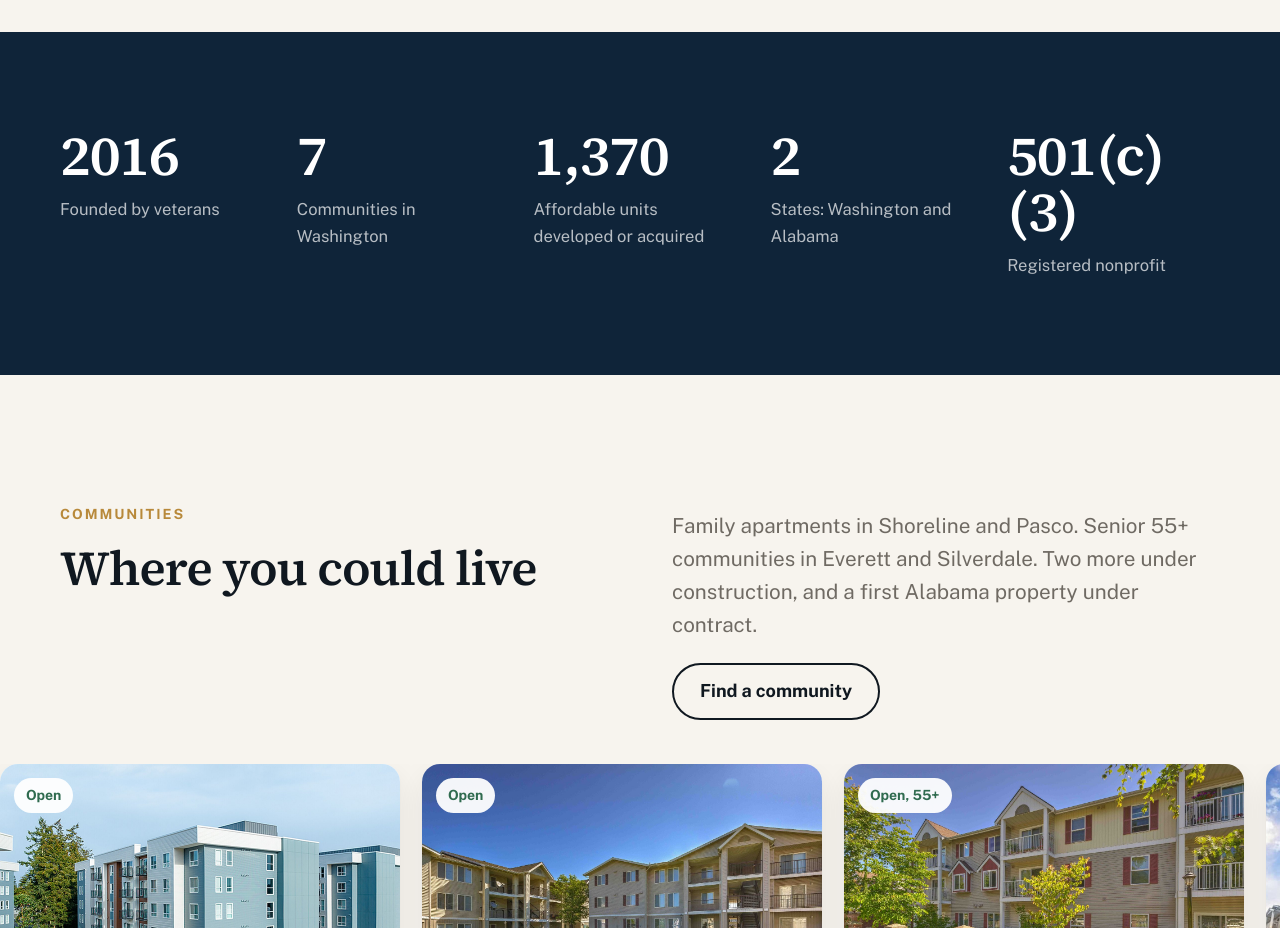
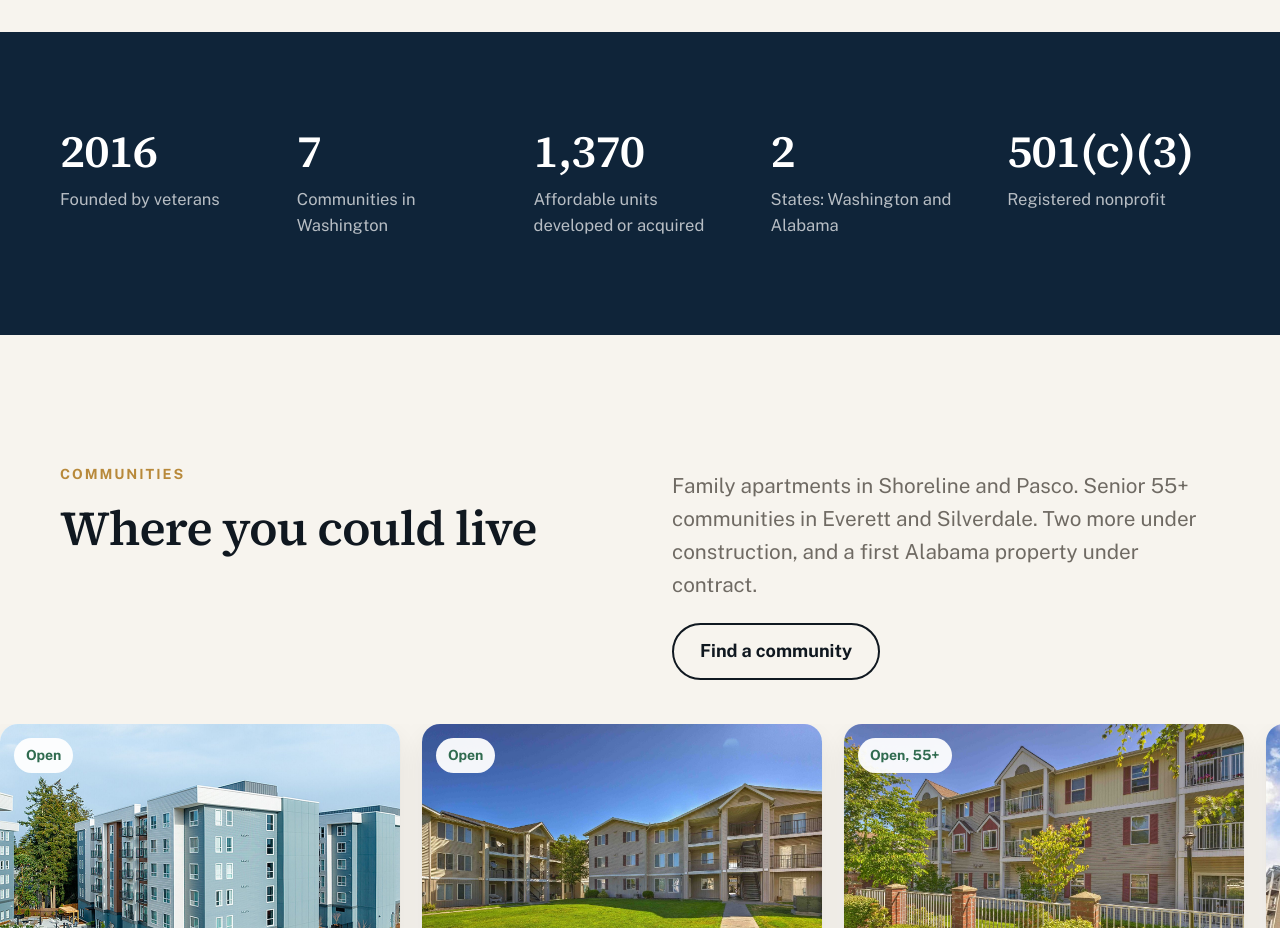
Before and after one commit to lukaspestifanos/veterans-village, a React (Vite) app: page / in a window 1280 px wide. Shown: the part 1720-2648 px from the top of the page. Built offline with nearby package versions, Linux system fonts and the light colour scheme.

Commit message:
numbers: keep 501(c)(3) on one line

```diff
--- a/src/styles/global.css
+++ b/src/styles/global.css
@@ -161,7 +161,7 @@ header.site.is-open .menu-eyebrow, header.site.is-open .menu-list li, header.sit
 @media (min-width: 1024px) { .numbers { padding-block: 96px; } }
 .numbers ul { display: grid; grid-template-columns: repeat(2, 1fr); gap: 36px 24px; }
 @media (min-width: 768px) { .numbers ul { grid-template-columns: repeat(5, 1fr); gap: 24px; } }
-.numbers b { display: block; font-family: 'Source Serif 4', Georgia, serif; font-weight: 600; font-size: clamp(2.4rem, 4.4vw, 3.8rem); line-height: 1; letter-spacing: -.02em; font-variant-numeric: tabular-nums; color: #fff; }
+.numbers b { display: block; white-space: nowrap; font-family: 'Source Serif 4', Georgia, serif; font-weight: 600; font-size: clamp(2.2rem, 3.6vw, 3.2rem); line-height: 1; letter-spacing: -.02em; font-variant-numeric: tabular-nums; color: #fff; }
 .numbers span { display: block; margin-top: 12px; font-size: .92rem; color: rgba(255, 255, 255, .7); max-width: 18ch; }
 
 /* communities rail */
```
